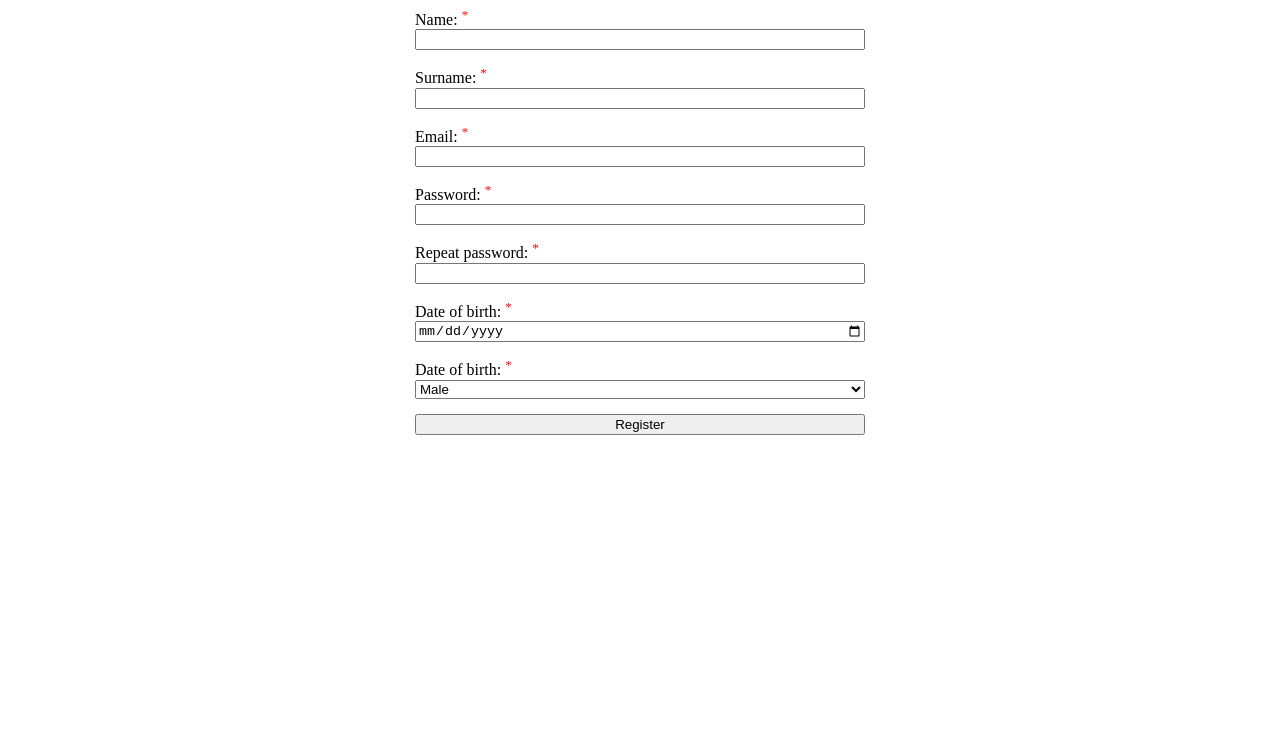
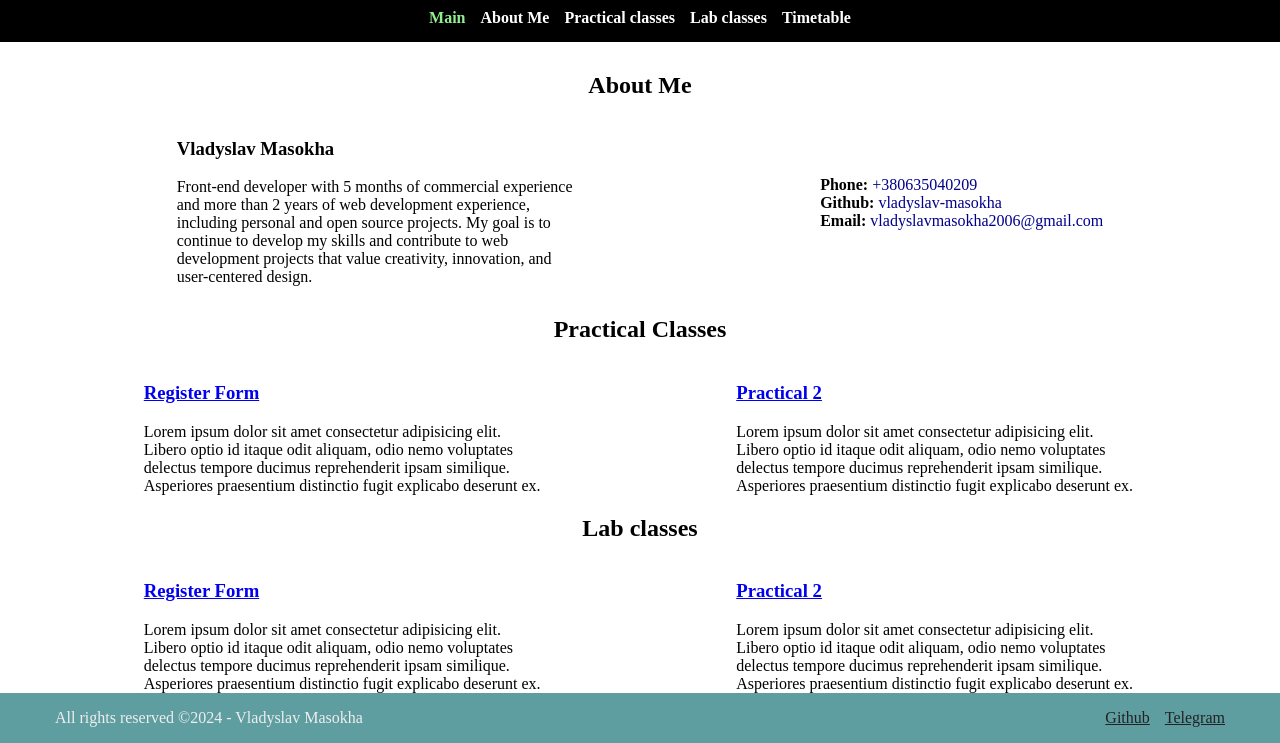
Before and after one commit to vladyslav-masokha/web, a plain HTML site: page index.html in a window 1280 px wide. Shown: the part 73-816 px from the top of the page. Drawn offline with Linux system fonts and the light colour scheme.

Commit message:
added pz1

```diff
--- a/index.html
+++ b/index.html
@@ -3,40 +3,169 @@
 	<head>
 		<meta charset="UTF-8" />
 		<meta name="viewport" content="width=device-width, initial-scale=1.0" />
-		<title>Register - Lab1</title>
+		<title>CV, Vladyslav Masokha - Junior React developer</title>
 		<link rel="stylesheet" href="./style.css" />
 	</head>
 	<body>
 		<div id="root">
-			<h1>Register</h1>
+			<header class="header">
+				<div class="wrapper">
+					<div class="headerTop">
+						<h1>Personal website Vladyslav Masokha</h1>
+					</div>
+				</div>
+			</header>
 
-			<form action="https://webhook.site/">
-				<label for="Name">Name: <sup>*</sup></label>
-				<input type="text" name="Name" id="Name" required />
+			<nav class="nav" role="navigation">
+				<ul>
+					<li><a href="./index.html" class="navLink active">Main</a></li>
+					<li><a href="#about" class="navLink">About Me</a></li>
+					<li>
+						<a href="#practicalClasses" class="navLink">Practical classes</a>
+					</li>
+					<li><a href="#labClasses" class="navLink">Lab classes</a></li>
+					<li><a href="./timetable.html" class="navLink">Timetable</a></li>
+				</ul>
+			</nav>
 
-				<label for="Surname">Surname: <sup>*</sup></label>
-				<input type="text" name="Surname" id="Surname" required />
+			<main class="main">
+				<section id="about">
+					<div class="wrapper">
+						<h2 class="blockTitle">About Me</h2>
 
-				<label for="Email">Email: <sup>*</sup></label>
-				<input type="email" name="Email" id="Email" required />
+						<div class="aboutBody">
+							<div class="personalInfo">
+								<h3>Vladyslav Masokha</h3>
+								<p>
+									Front-end developer with 5 months of commercial experience and
+									more than 2 years of web development experience, including
+									personal and open source projects. My goal is to continue to
+									develop my skills and contribute to web development projects
+									that value creativity, innovation, and user-centered design.
+								</p>
+							</div>
 
-				<label for="Password">Password: <sup>*</sup></label>
-				<input type="password" name="Password" id="Password" required />
+							<div class="contactInfo">
+								<p>
+									<span>Phone: </span
+									><a href="tel:+380635040209">+380635040209</a>
+								</p>
+								<p>
+									<span>Github: </span
+									><a href="https://github.com/vladyslav-masokha"
+										>vladyslav-masokha</a
+									>
+								</p>
+								<p>
+									<span>Email: </span
+									><a href="mailto:vladyslavmasokha2006@gmail.com"
+										>vladyslavmasokha2006@gmail.com</a
+									>
+								</p>
+							</div>
+						</div>
+					</div>
+				</section>
 
-				<label for="RepPassword">Repeat password: <sup>*</sup></label>
-				<input type="password" name="RepPassword" id="RepPassword" required />
+				<section id="practicalClasses">
+					<div class="wrapper">
+						<h2 class="blockTitle">Practical Classes</h2>
 
-				<label for="DateOfBirth">Date of birth: <sup>*</sup></label>
-				<input type="date" name="DateOfBirth" id="DateOfBirth" required />
+						<div class="practicalClassesBody">
+							<div class="practical">
+								<h3>
+									<a
+										href="https://github.com/vladyslav-masokha/web"
+										target="_blank"
+										>Register Form</a
+									>
+								</h3>
+								<p>
+									Lorem ipsum dolor sit amet consectetur adipisicing elit.
+									Libero optio id itaque odit aliquam, odio nemo voluptates
+									delectus tempore ducimus reprehenderit ipsam similique.
+									Asperiores praesentium distinctio fugit explicabo deserunt ex.
+								</p>
+							</div>
 
-				<label for="Gender">Date of birth: <sup>*</sup></label>
-				<select name="Gender" id="Gender" required>
-					<option value="Male">Male</option>
-					<option value="Female">Female</option>
-				</select>
+							<div class="practical">
+								<h3>
+									<a
+										href="https://github.com/vladyslav-masokha/web"
+										target="_blank"
+										>Practical 2</a
+									>
+								</h3>
+								<p>
+									Lorem ipsum dolor sit amet consectetur adipisicing elit.
+									Libero optio id itaque odit aliquam, odio nemo voluptates
+									delectus tempore ducimus reprehenderit ipsam similique.
+									Asperiores praesentium distinctio fugit explicabo deserunt ex.
+								</p>
+							</div>
+						</div>
+					</div>
+				</section>
 
-				<button type="submit">Register</button>
-			</form>
+				<section id="labClasses">
+					<div class="wrapper">
+						<h2 class="blockTitle">Lab classes</h2>
+
+						<div class="labClassesBody">
+							<div class="lab">
+								<h3>
+									<a
+										href="https://github.com/vladyslav-masokha/web"
+										target="_blank"
+										>Register Form</a
+									>
+								</h3>
+								<p>
+									Lorem ipsum dolor sit amet consectetur adipisicing elit.
+									Libero optio id itaque odit aliquam, odio nemo voluptates
+									delectus tempore ducimus reprehenderit ipsam similique.
+									Asperiores praesentium distinctio fugit explicabo deserunt ex.
+								</p>
+							</div>
+
+							<div class="lab">
+								<h3>
+									<a
+										href="https://github.com/vladyslav-masokha/web"
+										target="_blank"
+										>Practical 2</a
+									>
+								</h3>
+								<p>
+									Lorem ipsum dolor sit amet consectetur adipisicing elit.
+									Libero optio id itaque odit aliquam, odio nemo voluptates
+									delectus tempore ducimus reprehenderit ipsam similique.
+									Asperiores praesentium distinctio fugit explicabo deserunt ex.
+								</p>
+							</div>
+						</div>
+					</div>
+				</section>
+			</main>
+
+			<footer class="footer">
+				<div class="wrapper">
+					<div class="footerBody">
+						<span class="copyright">
+							All rights reserved &copy;2024 - Vladyslav Masokha
+						</span>
+
+						<div class="socials">
+							<ul>
+								<li>
+									<a href="https://github.com/vladyslav-masokha" target='_blank'>Github</a>
+								</li>
+								<li><a href="https://t.me/vll_kmx" target='_blank'>Telegram</a></li>
+							</ul>
+						</div>
+					</div>
+				</div>
+			</footer>
 		</div>
 	</body>
 </html>
--- a/style.css
+++ b/style.css
@@ -1,19 +1,153 @@
+*,
+*::before,
+*::after {
+	box-sizing: border-box;
+}
+
 #root {
-	max-width: 450px;
+	display: flex;
+	flex-direction: column;
+	min-height: 100vh;
+	overflow: hidden;
+}
+
+body,
+h1,
+p {
+	margin: 0;
+	padding: 0;
+}
+
+li {
+	list-style: none;
+}
+
+.wrapper {
+	max-width: 1170px;
 	margin: 0 auto;
 }
 
-form {
+.header {
+	background-color: lightblue;
+
+	.headerTop {
+		text-align: center;
+		padding: 15px 0;
+	}
+}
+
+.nav ul {
 	display: flex;
-	flex-direction: column;
 	justify-content: center;
+	background-color: #000;
+	padding: 15px 0;
+	margin: 0;
 
-	input,
-	#Gender {
-		margin: 0 0 15px;
+	li:not(:first-child) {
+		margin: 0 0 0 15px;
 	}
 
-	sup {
-		color: #f00;
+	.navLink {
+		color: #fff;
+		text-decoration: none;
+		font-weight: 700;
+		transition: color 0.5s ease-in-out;
+
+		&.active {
+			color: #90ee90;
+		}
+
+		&:hover {
+			color: #90ee90;
+		}
 	}
 }
+
+.main {
+	.blockTitle {
+		text-align: center;
+	}
+
+	#about {
+		margin: 30px 0;
+
+		.aboutBody {
+			display: flex;
+			justify-content: space-around;
+			align-items: center;
+
+			.personalInfo {
+				max-width: 400px;
+			}
+
+			.contactInfo {
+				span {
+					font-weight: 700;
+				}
+
+				a {
+					color: #00008b;
+					text-decoration: none;
+				}
+			}
+		}
+	}
+
+	#practicalClasses,
+	#labClasses {
+		.practicalClassesBody,
+		.labClassesBody {
+			display: flex;
+			gap: 15px;
+			justify-content: space-around;
+
+			.practical,
+			.lab {
+				max-width: 400px;
+			}
+		}
+	}
+}
+
+.footer {
+	background-color: cadetblue;
+
+	.footerBody {
+		display: flex;
+		justify-content: space-between;
+		align-items: center;
+
+		.copyright {
+			color: #eee;
+		}
+
+		.socials ul {
+			display: flex;
+
+			li:not(:first-child) {
+				margin: 0 0 0 15px;
+			}
+
+			a {
+				color: #222;
+			}
+		}
+	}
+}
+
+table {
+	border: 1px solid #000;
+
+	th,
+	td {
+		border: 1px solid #000;
+	}
+
+	th {
+		text-align: center;
+		p {
+			font-size: 10px;
+			color: #00008b;
+		}
+	}
+}
```
